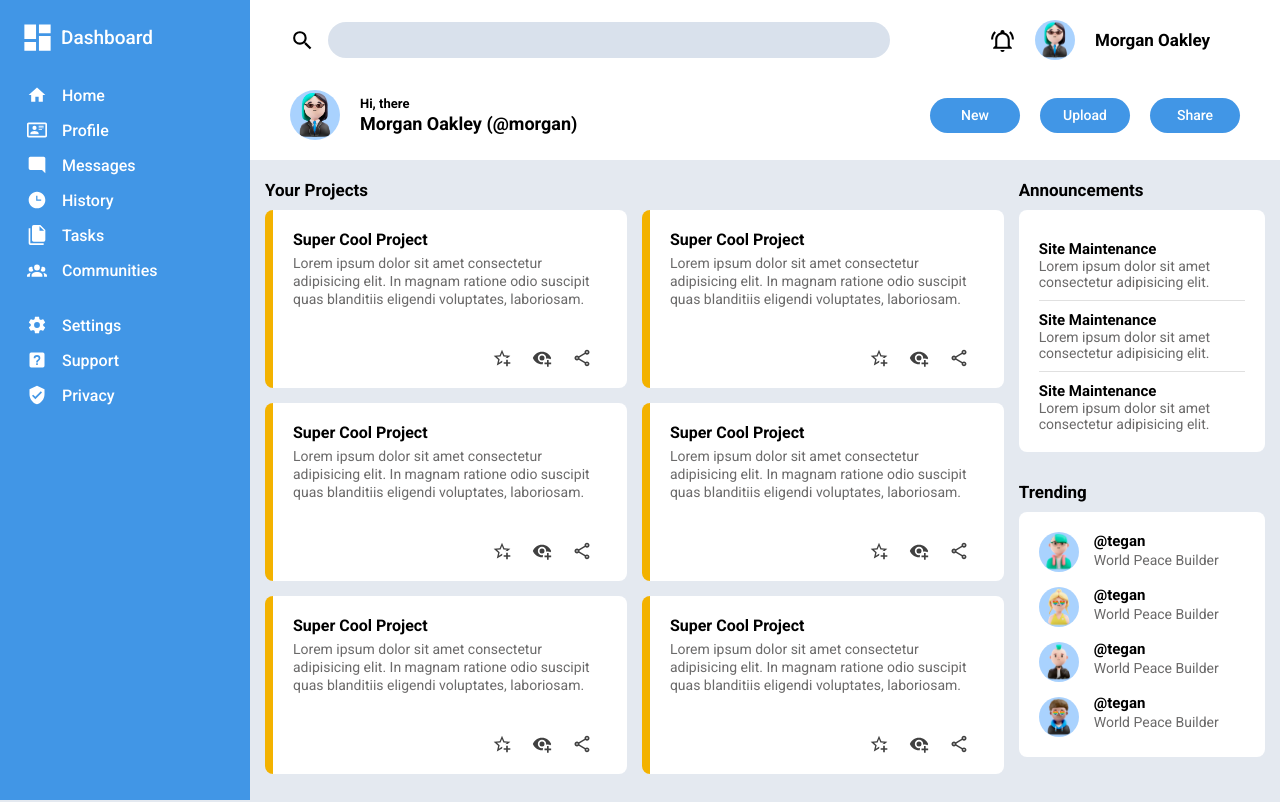
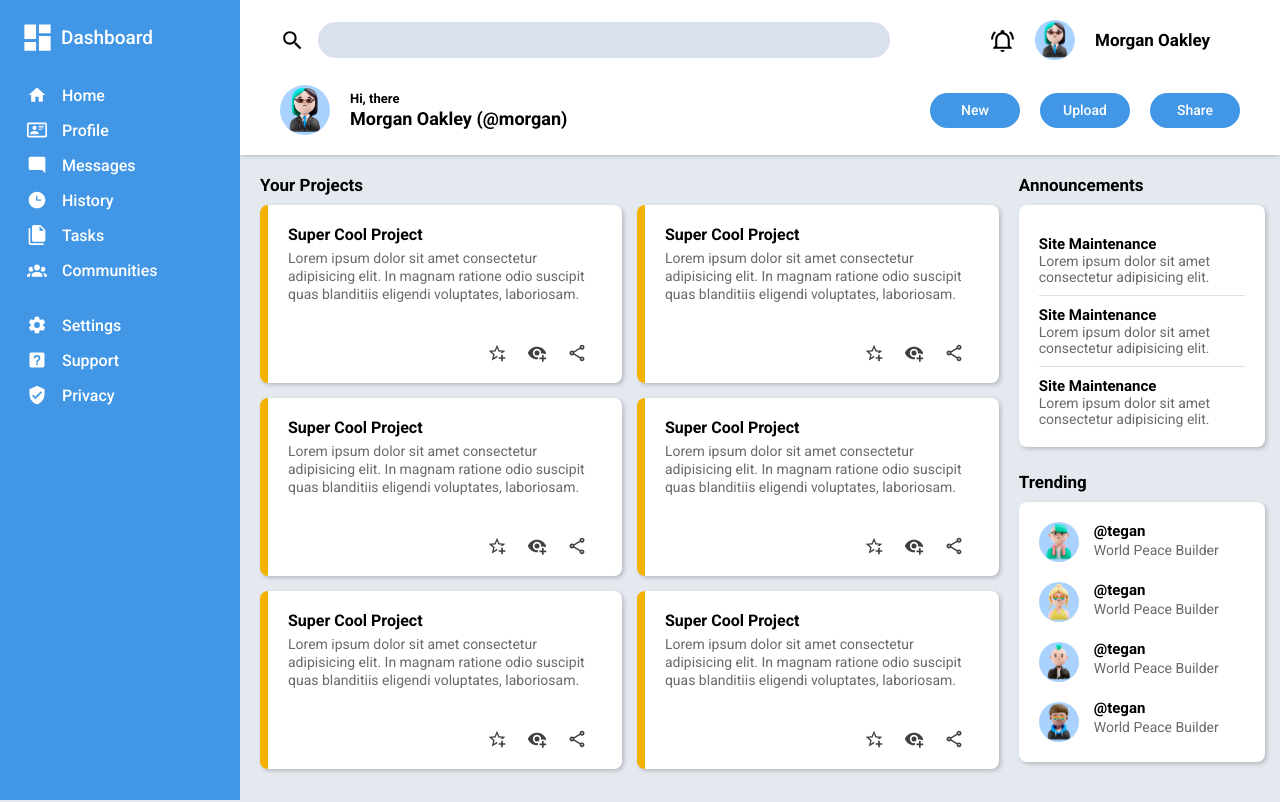
Before and after one commit to iwbsod/odin-admin-dashboard, a plain HTML site: page index.html in a window 1280 px wide. Drawn offline with Linux system fonts and the light colour scheme.

Commit message:
Add shadow on header and content containers, fix spacing

```diff
--- a/style.css
+++ b/style.css
@@ -10,6 +10,10 @@ body {
   background-color: rgb(228, 233, 240);
 }
 
+img {
+  cursor: pointer;
+}
+
 .sidebar {
   background-color: #4196e6;
   display: flex;
@@ -17,8 +21,9 @@ body {
   position: fixed;
   top: 0;
   bottom: 0;
-  width: 250px;
+  width: 240px;
   padding: 20px;
+  z-index: 999;
   /* display: none; */
 }
 
@@ -64,9 +69,11 @@ body {
 .header {
   background-color: white;
   position: fixed;
-  left: 250px;
+  left: 240px;
   right: 0;
   padding: 20px 40px;
+  box-shadow: 0 0 5px rgba(0, 0, 0, 0.3);
+  z-index: 500;
 }
 
 .header img {
@@ -124,7 +131,7 @@ body {
   grid-template-columns: 50px 1fr 90px 90px 90px;
   column-gap: 20px;
   align-items: center;
-  margin-top: 30px;
+  margin-top: 25px;
 }
 
 .user-menu img {
@@ -157,24 +164,18 @@ body {
 }
 
 .main-content {
-  padding-left: 265px;
-  padding-top: 180px;
+  padding-left: 260px;
+  padding-top: 175px;
   padding-bottom: 15px;
   padding-right: 15px;
   display: grid;
   grid-template-columns: 3fr 1fr;
-  column-gap: 15px;
+  column-gap: 20px;
 }
 
 .content-title {
   font-weight: bold;
   font-size: 17px;
-}
-
-.main-content .projects-container {
-}
-
-.projects-container .project-label {
 }
 
 .project-grid {
@@ -191,6 +192,7 @@ body {
   padding: 20px 25px 20px 20px;
   border-radius: 8px;
   border-left: 8px solid rgb(243, 178, 0);
+  box-shadow: 2px 2px 4px rgba(0, 0, 0, 0.2);
 }
 
 .project .title {
@@ -216,17 +218,14 @@ body {
   margin-inline: 10px;
 }
 
-.announcements-trending-container {
-
-}
-
 .announcements-container,
 .trending-container {
   background-color: white;
   padding: 20px;
   border-radius: 8px;
-  margin-bottom: 30px;
+  margin-bottom: 25px;
   margin-top: 10px;
+  box-shadow: 2px 2px 4px rgba(0, 0, 0, 0.2);
 }
 
 .announcements-container .announcement {
@@ -260,13 +259,13 @@ body {
 .trending-container .trending-profiles {
   display: flex;
   flex-direction: column;
-  gap: 15px;
+  gap: 20px;
 }
 
 .trending-container .trending-names {
   display: flex;
   flex-direction: column;
-  gap: 18px;
+  gap: 23px;
 }
 
 .trending-names .name {
```
